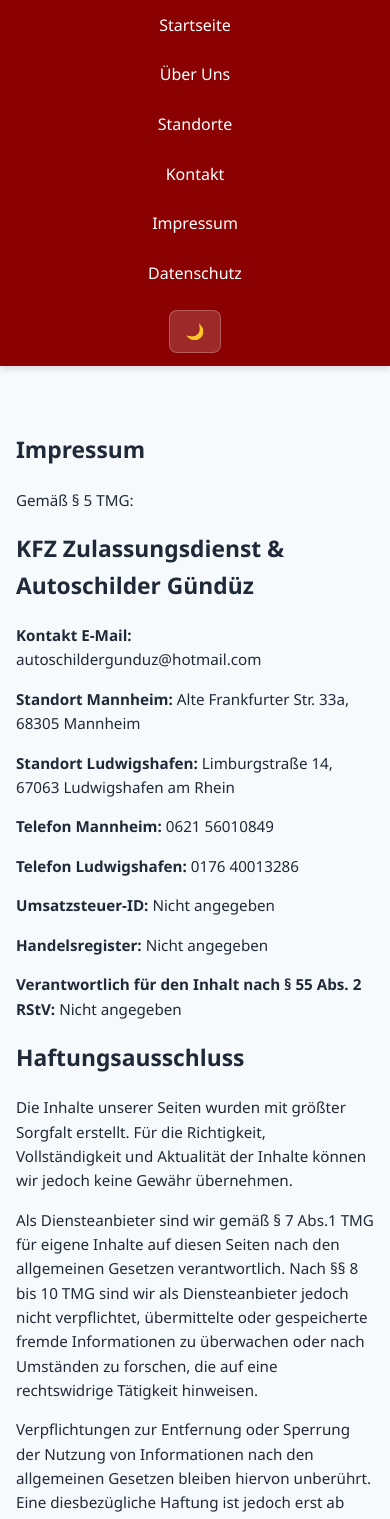
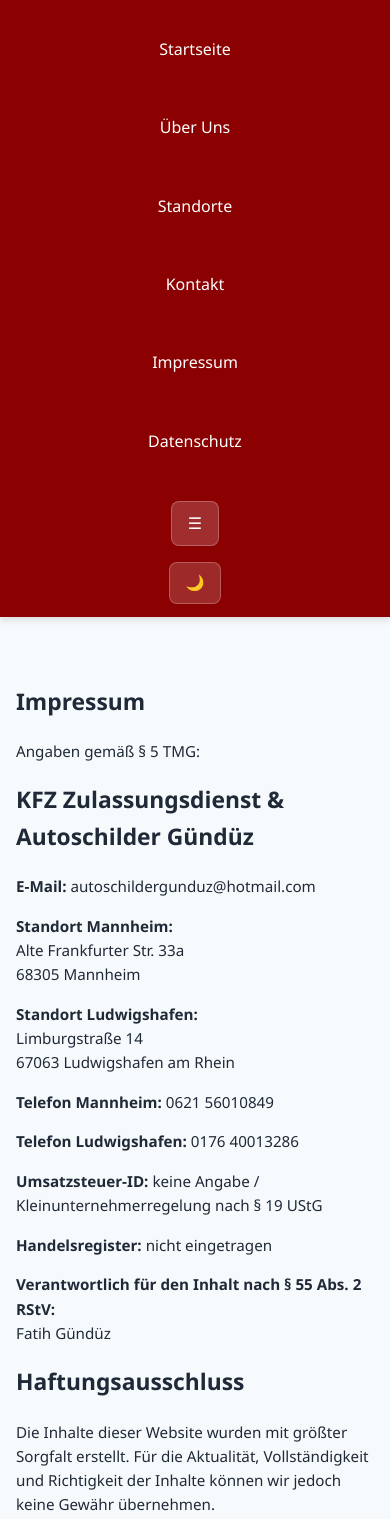
Before and after one commit to greatwizardman-mint/guenduez-auto, a plain HTML site: page impressum.html in a window 390 px wide. Shown: the part 56-1575 px from the top of the page. Drawn offline with Linux system fonts and the light colour scheme.

Commit message:
Add files via upload

```diff
--- a/css/style.css
+++ b/css/style.css
@@ -53,6 +53,10 @@ header {
     position: sticky;
     top: 0;
     z-index: 100;
+    transition: transform 0.3s ease, background 0.3s ease;
+}
+header.header-hidden {
+    transform: translateY(-100%);
 }
 header .header-inner {
     max-width: 1200px;
@@ -62,6 +66,7 @@ header .header-inner {
     justify-content: space-between;
     align-items: center;
     gap: 1rem;
+    flex-wrap: wrap;
 }
 .logo img {
     height: 50px;
@@ -69,6 +74,54 @@ header .header-inner {
     max-width: 150px;
     object-fit: contain;
 }
+.mobile-nav-toggle {
+    display: none;
+    background: rgba(255,255,255,0.18);
+    border: 1px solid rgba(255,255,255,0.24);
+    color: var(--white);
+    padding: 0.75rem 1rem;
+    border-radius: var(--border-radius);
+    cursor: pointer;
+    transition: var(--transition);
+    font-size: 1rem;
+}
+.mobile-nav-toggle:hover {
+    background: rgba(255,255,255,0.28);
+}
+nav {
+    flex: 1;
+    width: 100%;
+}
+nav ul {
+    list-style: none;
+    padding: 0;
+    margin: 0;
+    display: flex;
+    justify-content: center;
+    flex-wrap: wrap;
+    gap: 1rem;
+}
+nav.collapsed ul {
+    max-height: 0;
+    overflow: hidden;
+    transition: max-height 0.3s ease;
+}
+nav.expanded ul {
+    max-height: 1000px;
+}
+nav a {
+    color: var(--white);
+    text-decoration: none;
+    padding: 0.75rem 1rem;
+    border-radius: var(--border-radius);
+    transition: var(--transition);
+    font-weight: 500;
+    display: inline-block;
+}
+nav a:hover {
+    background: rgba(255, 255, 255, 0.1);
+}
+
 nav {
     flex: 1;
 }
@@ -412,14 +465,33 @@ footer {
     .logo img {
         height: 40px;
     }
+    .mobile-nav-toggle {
+        display: inline-flex;
+        margin-top: 0.5rem;
+    }
+    nav {
+        width: 100%;
+    }
     nav ul {
         flex-direction: column;
         align-items: center;
+        margin-top: 0.6rem;
+    }
+    nav.expanded ul,
+    nav ul {
+        max-height: 1000px;
+    }
+    nav.collapsed ul {
+        max-height: 0;
     }
     nav li {
         width: 100%;
         text-align: center;
         margin-bottom: 0.5rem;
+    }
+    nav a {
+        width: 100%;
+        padding: 0.9rem 1rem;
     }
     .hero-actions {
         flex-direction: column;
@@ -454,6 +526,7 @@ footer {
         justify-content: center;
     }
 }
+
 @media (max-width: 480px) {
     body {
         font-size: 0.95rem;
--- a/impressum.html
+++ b/impressum.html
@@ -17,7 +17,7 @@
             <div class="logo">
                 <img src="images/logo.png" alt="KFZ Zulassungsdienst & Autoschilder Gündüz Logo">
             </div>
-            <nav>
+            <nav aria-label="Hauptnavigation">
                 <ul>
                     <li><a href="index.html">Startseite</a></li>
                     <li><a href="about.html">Über Uns</a></li>
@@ -27,28 +27,31 @@
                     <li><a href="datenschutz.html">Datenschutz</a></li>
                 </ul>
             </nav>
+            <button id="mobile-menu-toggle" class="mobile-nav-toggle" aria-expanded="false" aria-label="Menü anzeigen">☰</button>
             <button id="theme-toggle" class="theme-toggle" aria-label="Farbschema wechseln">🌙</button>
         </div>
     </header>
     <main>
         <section>
             <h1>Impressum</h1>
-            <p>Gemäß § 5 TMG:</p>
+            <p>Angaben gemäß § 5 TMG:</p>
             <h2>KFZ Zulassungsdienst & Autoschilder Gündüz</h2>
-            <p><strong>Kontakt E-Mail:</strong> autoschildergunduz@hotmail.com</p>
-            <p><strong>Standort Mannheim:</strong> Alte Frankfurter Str. 33a, 68305 Mannheim</p>
-            <p><strong>Standort Ludwigshafen:</strong> Limburgstraße 14, 67063 Ludwigshafen am Rhein</p>
+            <p><strong>E-Mail:</strong> autoschildergunduz@hotmail.com</p>
+            <p><strong>Standort Mannheim:</strong><br>Alte Frankfurter Str. 33a<br>68305 Mannheim</p>
+            <p><strong>Standort Ludwigshafen:</strong><br>Limburgstraße 14<br>67063 Ludwigshafen am Rhein</p>
             <p><strong>Telefon Mannheim:</strong> 0621 56010849</p>
             <p><strong>Telefon Ludwigshafen:</strong> 0176 40013286</p>
-            <p><strong>Umsatzsteuer-ID:</strong> Nicht angegeben</p>
-            <p><strong>Handelsregister:</strong> Nicht angegeben</p>
-            <p><strong>Verantwortlich für den Inhalt nach § 55 Abs. 2 RStV:</strong> Nicht angegeben</p>
+            <p><strong>Umsatzsteuer-ID:</strong> keine Angabe / Kleinunternehmerregelung nach § 19 UStG</p>
+            <p><strong>Handelsregister:</strong> nicht eingetragen</p>
+            <p><strong>Verantwortlich für den Inhalt nach § 55 Abs. 2 RStV:</strong><br>Fatih Gündüz</p>
             <h2>Haftungsausschluss</h2>
-            <p>Die Inhalte unserer Seiten wurden mit größter Sorgfalt erstellt. Für die Richtigkeit, Vollständigkeit und Aktualität der Inhalte können wir jedoch keine Gewähr übernehmen.</p>
-            <p>Als Diensteanbieter sind wir gemäß § 7 Abs.1 TMG für eigene Inhalte auf diesen Seiten nach den allgemeinen Gesetzen verantwortlich. Nach §§ 8 bis 10 TMG sind wir als Diensteanbieter jedoch nicht verpflichtet, übermittelte oder gespeicherte fremde Informationen zu überwachen oder nach Umständen zu forschen, die auf eine rechtswidrige Tätigkeit hinweisen.</p>
-            <p>Verpflichtungen zur Entfernung oder Sperrung der Nutzung von Informationen nach den allgemeinen Gesetzen bleiben hiervon unberührt. Eine diesbezügliche Haftung ist jedoch erst ab dem Zeitpunkt der Kenntnis einer konkreten Rechtsverletzung möglich. Bei Bekanntwerden von entsprechenden Rechtsverletzungen werden wir diese Inhalte umgehend entfernen.</p>
+            <p>Die Inhalte dieser Website wurden mit größter Sorgfalt erstellt. Für die Aktualität, Vollständigkeit und Richtigkeit der Inhalte können wir jedoch keine Gewähr übernehmen.</p>
+            <p>Als Diensteanbieter sind wir gemäß § 7 Abs. 1 TMG für eigene Inhalte auf diesen Seiten nach den allgemeinen Gesetzen verantwortlich. Nach §§ 8 bis 10 TMG sind wir als Diensteanbieter jedoch nicht verpflichtet, übermittelte oder gespeicherte fremde Informationen zu überwachen oder nach Umständen zu forschen, die auf eine rechtswidrige Tätigkeit hinweisen.</p>
+            <p>Verpflichtungen zur Entfernung oder Sperrung der Nutzung von Informationen nach den allgemeinen Gesetzen bleiben hiervon unberührt. Eine diesbezügliche Haftung ist erst ab dem Zeitpunkt der Kenntnis einer konkreten Rechtsverletzung möglich. Bei Bekanntwerden von entsprechenden Rechtsverletzungen werden wir diese Inhalte umgehend entfernen.</p>
+            <h2>Haftung für Links</h2>
+            <p>Unser Angebot enthält Links zu externen Websites Dritter, auf deren Inhalte wir keinen Einfluss haben. Deshalb können wir für diese fremden Inhalte keine Gewähr übernehmen. Für die Inhalte der verlinkten Seiten ist stets der jeweilige Anbieter oder Betreiber der Seiten verantwortlich.</p>
             <h2>Urheberrecht</h2>
-            <p>Die durch die Seitenbetreiber erstellten Inhalte und Werke auf diesen Seiten unterliegen dem deutschen Urheberrecht. Die Vervielfältigung, Bearbeitung, Verbreitung und jede Art der Verwertung außerhalb der Grenzen des Urheberrechtes bedürfen der schriftlichen Zustimmung des jeweiligen Autors bzw. Erstellers.</p>
+            <p>Die durch die Seitenbetreiber erstellten Inhalte und Werke auf diesen Seiten unterliegen dem deutschen Urheberrecht. Beiträge Dritter sind als solche gekennzeichnet. Die Vervielfältigung, Bearbeitung, Verbreitung und jede Art der Verwertung außerhalb der Grenzen des Urheberrechts bedürfen der schriftlichen Zustimmung des jeweiligen Autors bzw. Erstellers.</p>
         </section>
     </main>
     <footer>
--- a/js/script.js
+++ b/js/script.js
@@ -24,6 +24,35 @@ document.addEventListener('DOMContentLoaded', function() {
             const theme = darkMode ? 'dark' : 'light';
             localStorage.setItem('theme', theme);
             applyTheme(theme);
+        });
+    }
+
+    const header = document.querySelector('header');
+    let lastScroll = window.pageYOffset;
+    window.addEventListener('scroll', function() {
+        const currentScroll = window.pageYOffset;
+        if (header) {
+            if (currentScroll > lastScroll && currentScroll > 120) {
+                header.classList.add('header-hidden');
+            } else {
+                header.classList.remove('header-hidden');
+            }
+        }
+        lastScroll = currentScroll <= 0 ? 0 : currentScroll;
+    });
+
+    const mobileMenuToggle = document.getElementById('mobile-menu-toggle');
+    const nav = document.querySelector('header nav');
+    if (mobileMenuToggle && nav) {
+        mobileMenuToggle.addEventListener('click', function() {
+            const expanded = nav.classList.toggle('expanded');
+            if (expanded) {
+                nav.classList.remove('collapsed');
+                mobileMenuToggle.setAttribute('aria-expanded', 'true');
+            } else {
+                nav.classList.add('collapsed');
+                mobileMenuToggle.setAttribute('aria-expanded', 'false');
+            }
         });
     }
 
```
Also changed, not shown: about.html (+2 -1 lines), contact.html (+2 -1 lines), datenschutz.html (+33 -18 lines), index.html (+2 -1 lines), locations.html (+2 -1 lines), 1 other file.
